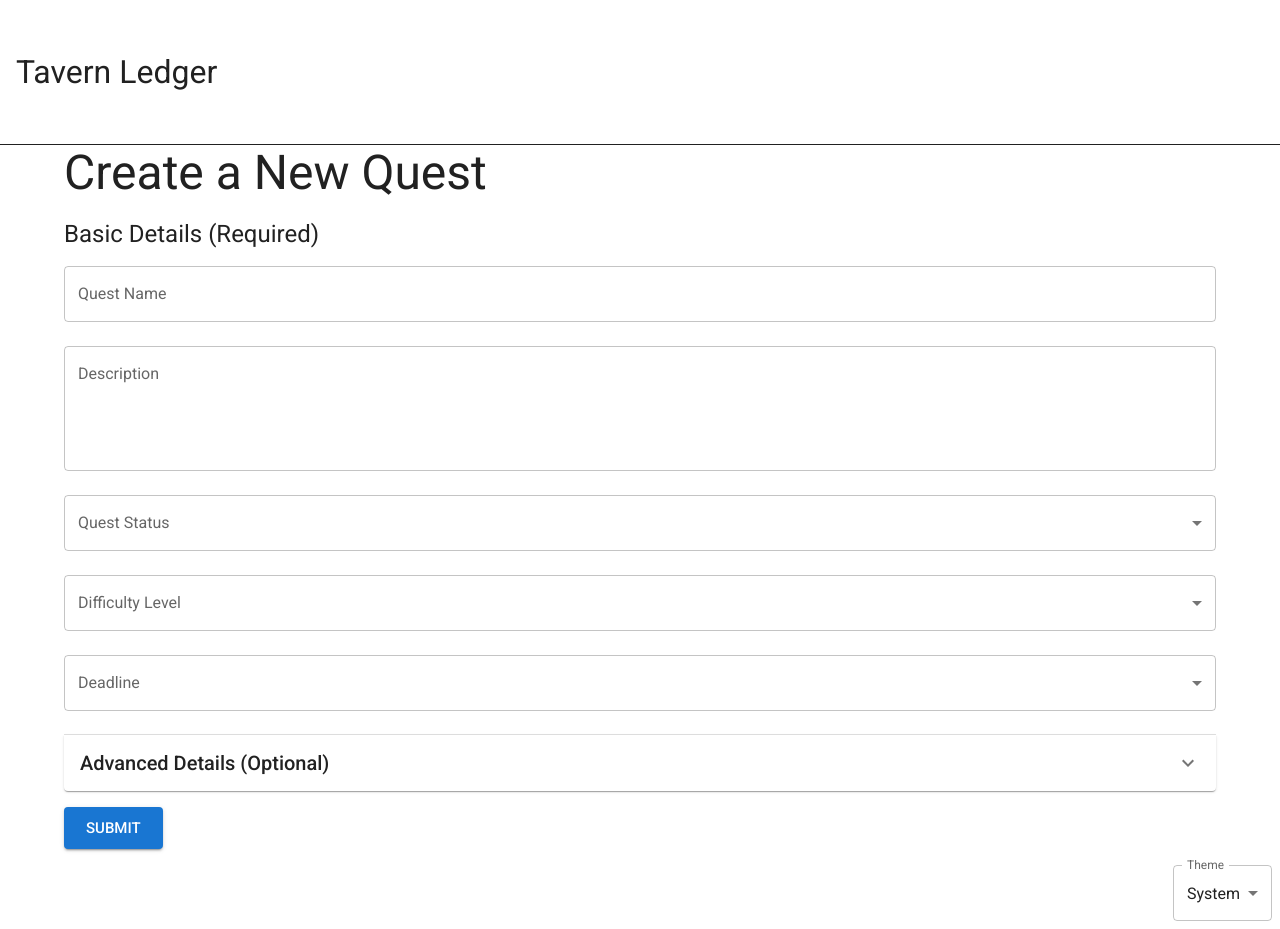
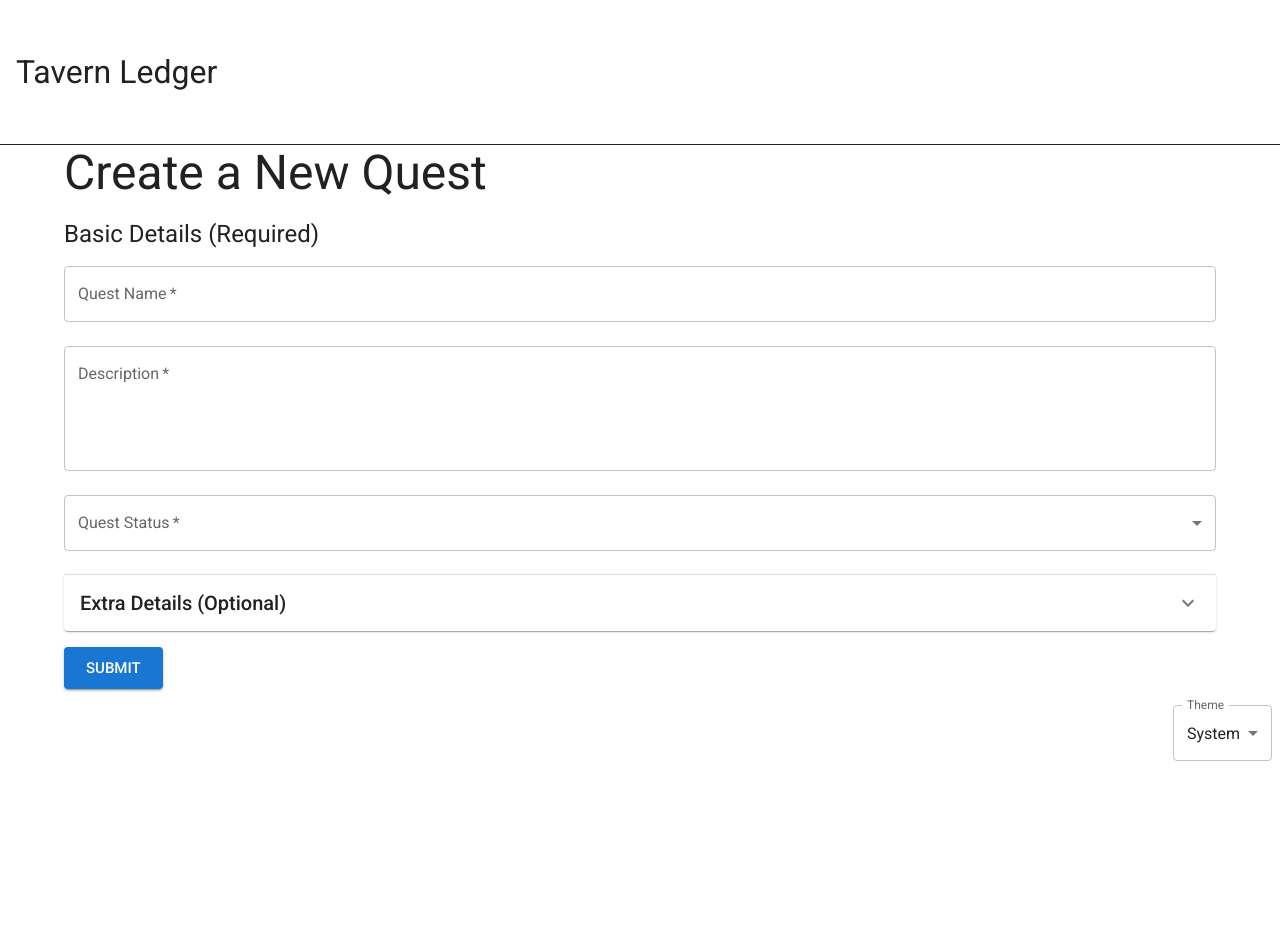
Before and after one commit to penciltea/tavern-ledger, a Next.js app: page /quest in a window 1280 px wide. After the commit the page ends 800 px from the top, so only its background shows below. Built offline with nearby package versions, Linux system fonts and the light colour scheme; what @mui/material-nextjs would draw is missing.

Commit message:
Updating quest form fields

```diff
--- a/app/quest/page.tsx
+++ b/app/quest/page.tsx
@@ -1,5 +1,5 @@
 'use client'
-import { FormEvent, useState } from "react";
+import { useState } from "react";
 import { useRouter } from "next/navigation";
 import { Accordion, AccordionDetails, AccordionSummary, Box, Button, TextField, Typography, Select, MenuItem, FormControl,
   InputLabel, Alert } from "@mui/material";
@@ -14,22 +14,22 @@ export default function QuestForm(){
   const [successMessage, setSuccessMessage] = useState("");
   const [errorMessage, setErrorMessage] = useState("");
 
-    const [enteredValues, setEnteredValues] = useState({
-        questName: '',
-        description: '',
+    const [formData, setFormData] = useState({
+        questName: "",
+        description: "",
         status: "",
         difficulty: "",
         deadlineType: "",
         deadline: null as Dayjs | null,
         questType: "",
-        reward: '',
-        questGiver: '',
-        location: '',
-        partyMembers: ''
+        reward: "",
+        questGiver: "",
+        location: "",
+        partyMembers: ""
       });
 
     function handleInputChange(identifier: string, value: any) {
-      setEnteredValues((prevValues) => ({
+      setFormData((prevValues) => ({
         ...prevValues,
         [identifier]: value,
       }));
@@ -45,8 +45,8 @@ export default function QuestForm(){
 
     const handleDeadlineChange = (event: any) => {
       const value = event.target.value;
-      setEnteredValues({
-        ...enteredValues,
+      setFormData({
+        ...formData,
         deadlineType: value,
         deadline: deadlineOptions[value] || null,
       });
@@ -57,7 +57,20 @@ export default function QuestForm(){
       setSuccessMessage("");
       setErrorMessage("");
 
-      if (!enteredValues.questName || !enteredValues.description) {
+      const submittedData = {
+        questName: formData.questName,
+        description: formData.description,
+        status: formData.status || "incomplete",
+        difficulty: formData.difficulty || "easy",
+        deadline: formData.deadline || null,
+        reward: formData.reward || "-",
+        questGiver: formData.questGiver || "-",
+        location: formData.location || "-",
+        partyMembers: formData.partyMembers || "-"
+      };
+
+
+      if (!submittedData.questName || !submittedData.description) {
         setErrorMessage("Quest Name and Description are required.");
         return;
       }
@@ -66,13 +79,13 @@ export default function QuestForm(){
         const res = await fetch("/api/quests", {
           method: "POST",
           headers: { "Content-Type": "application/json" },
-          body: JSON.stringify({ ...enteredValues, deadline: enteredValues.deadline?.toISOString() || null }),
+          body: JSON.stringify({ ...submittedData, deadline: submittedData.deadline?.toISOString() || null }),
         });
 
         const data = await res.json();
         if (res.ok) {
           setSuccessMessage("Quest created successfully!");
-          setEnteredValues({
+          setFormData({
             questName: "",
             description: "",
             status: "",
@@ -113,8 +126,9 @@ export default function QuestForm(){
                   name="questName"
                   margin="normal"
                   fullWidth
+                  required
                   onChange={(event) => handleInputChange('questName', event.target.value)}
-                  value={enteredValues.questName}
+                  value={formData.questName}
               />
 
               <TextField
@@ -125,26 +139,33 @@ export default function QuestForm(){
                 rows={4}
                 margin="normal"
                 fullWidth
+                required
                 onChange={(event) => handleInputChange('description', event.target.value)}
-                value={enteredValues.description}
+                value={formData.description}
               />
 
                {/* Quest Status */}
-              <FormControl fullWidth margin="normal">
+               <FormControl fullWidth margin="normal" required>
                 <InputLabel>Quest Status</InputLabel>
-                <Select name="questStatus" value={enteredValues.status} onChange={(event) => handleInputChange('status', event.target.value)}>
+                <Select name="questStatus" value={formData.status} onChange={(event) => handleInputChange('status', event.target.value)}>
                   <MenuItem value="Not Started">Not Started</MenuItem>
                   <MenuItem value="In Progress">In Progress</MenuItem>
                   <MenuItem value="Completed">Completed</MenuItem>
                   <MenuItem value="Failed">Failed</MenuItem>
                 </Select>
               </FormControl>
+            </Box>
 
+            <Accordion>
+              <AccordionSummary id="extra-details" expandIcon={<ExpandMoreIcon />}>
+                <Typography variant="h6">Extra Details (Optional)</Typography>
+              </AccordionSummary>
+              <AccordionDetails>
 
                 {/* Difficulty Level */}
                 <FormControl fullWidth margin="normal">
                   <InputLabel>Difficulty Level</InputLabel>
-                <Select name="difficulty" value={enteredValues.difficulty} onChange={(event) => handleInputChange('difficulty', event.target.value)}>
+                  <Select name="difficulty" value={formData.difficulty} onChange={(event) => handleInputChange('difficulty', event.target.value)}>
                     <MenuItem value="Easy">Easy</MenuItem>
                     <MenuItem value="Normal">Normal</MenuItem>
                     <MenuItem value="Hard">Hard</MenuItem>
@@ -152,10 +173,21 @@ export default function QuestForm(){
                   </Select>
                 </FormControl>
 
+                {/* Quest Type*/}
+                <FormControl fullWidth margin="normal">
+                  <InputLabel>Quest Type</InputLabel>
+                  <Select name="questType" value={formData.questType} onChange={(event) => handleInputChange('questType', event.target.value)}>
+                    <MenuItem value="Main Quest">Main Quest (Critical task)</MenuItem>
+                    <MenuItem value="Side Quest">Side Quest (Optional but useful)</MenuItem>
+                    <MenuItem value="Bounty">Bounty (Time-limited)</MenuItem>
+                    <MenuItem value="Dungeon Raid">Dungeon Raid (Group effort)</MenuItem>
+                  </Select>
+                </FormControl>
+
                 {/* Deadline */}
                 <FormControl fullWidth margin="normal">
                   <InputLabel>Deadline</InputLabel>
-                <Select value={enteredValues.deadlineType} onChange={handleDeadlineChange}>
+                  <Select value={formData.deadlineType} onChange={handleDeadlineChange}>
                     <MenuItem value="none">None</MenuItem>
                     <MenuItem value="tomorrow">Tomorrow</MenuItem>
                     <MenuItem value="threeDays">In 3 Days</MenuItem>
@@ -164,39 +196,9 @@ export default function QuestForm(){
                     <MenuItem value="custom">Custom Date</MenuItem>
                   </Select>
                 </FormControl>
-              {enteredValues.deadlineType === "custom" && (
-                <DatePicker value={enteredValues.deadline} onChange={(newValue) => setEnteredValues({ ...enteredValues, deadline: newValue })} />
+                {formData.deadlineType === "custom" && (
+                  <DatePicker value={formData.deadline} onChange={(newValue) => setFormData({ ...formData, deadline: newValue })} />
                 )}
-            </Box>
-
-            <Accordion>
-              <AccordionSummary id="advanced-details" expandIcon={<ExpandMoreIcon />}>
-                <Typography variant="h6">Advanced Details (Optional)</Typography>
-              </AccordionSummary>
-                <AccordionDetails>
-
-                  {/* Quest Type*/}
-                  <FormControl fullWidth margin="normal">
-                    <InputLabel>Quest Type</InputLabel>
-                    <Select name="questType" value={enteredValues.questType} onChange={(event) => handleInputChange('questType', event.target.value)}>
-                      <MenuItem value="Main Quest">Main Quest (Critical task)</MenuItem>
-                      <MenuItem value="Side Quest">Side Quest (Optional but useful)</MenuItem>
-                      <MenuItem value="Bounty">Bounty (Time-limited)</MenuItem>
-                      <MenuItem value="Dungeon Raid">Dungeon Raid (Group effort)</MenuItem>
-                    </Select>
-                  </FormControl>
-
-                  <TextField
-                    label="Rewards"
-                    name="rewards"
-                    variant="outlined"
-                    fullWidth
-                    margin="normal"
-                    multiline
-                    rows={2}
-                    value={enteredValues.reward}
-                    onChange={(event) => handleInputChange('reward', event.target.value)}
-                  />
 
                 <TextField
                   label="Quest Giver"
@@ -204,9 +206,7 @@ export default function QuestForm(){
                   variant="outlined"
                   fullWidth
                   margin="normal"
-                    multiline
-                    rows={2}
-                    value={enteredValues.questGiver}
+                  value={formData.questGiver}
                   onChange={(event) => handleInputChange('questGiver', event.target.value)}
                 />
 
@@ -216,10 +216,18 @@ export default function QuestForm(){
                   variant="outlined"
                   fullWidth
                   margin="normal"
-                    multiline
-                    rows={2}
-                    value={enteredValues.location}
+                  value={formData.location}
                   onChange={(event) => handleInputChange('location', event.target.value)}
+                />
+
+                <TextField
+                  label="Rewards"
+                  name="rewards"
+                  variant="outlined"
+                  fullWidth
+                  margin="normal"
+                  value={formData.reward}
+                  onChange={(event) => handleInputChange('reward', event.target.value)}
                 />
               </AccordionDetails>
             </Accordion>
```
Lines whose indentation alone changed are shown as unchanged.
